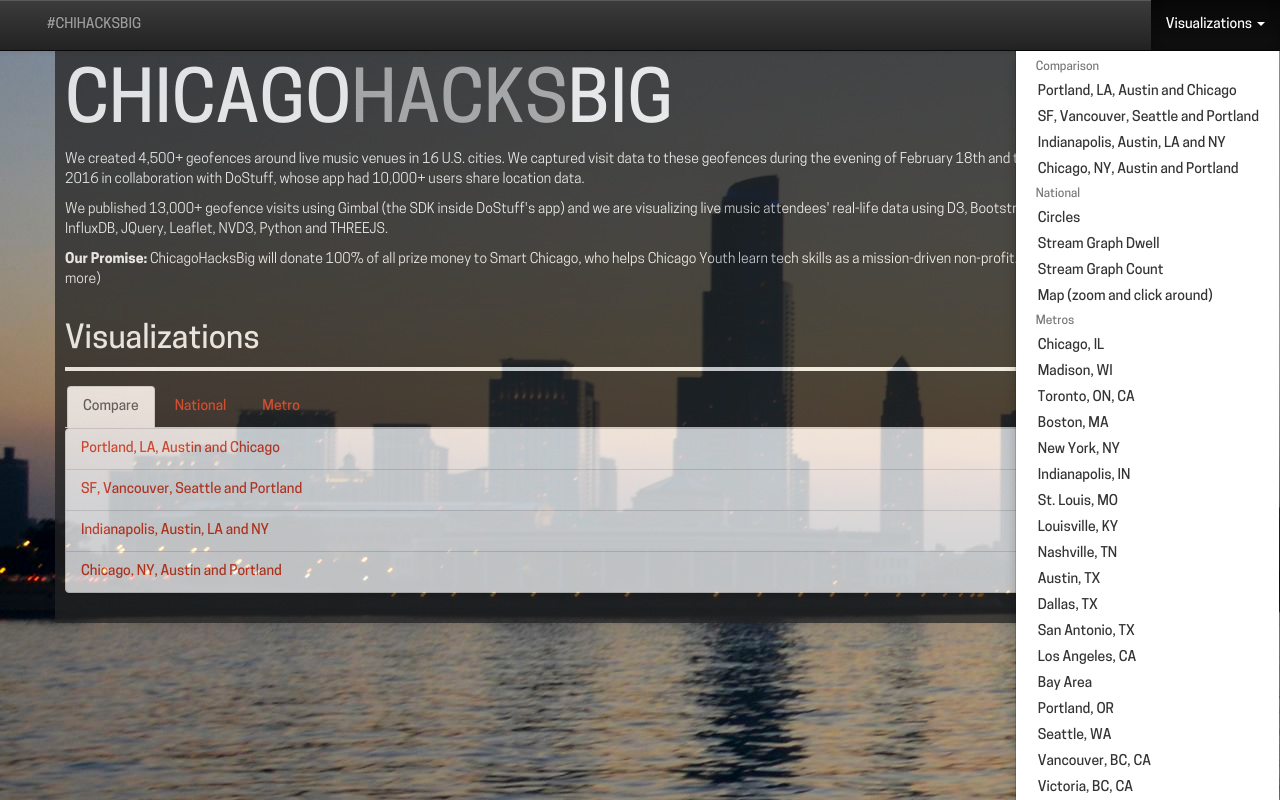
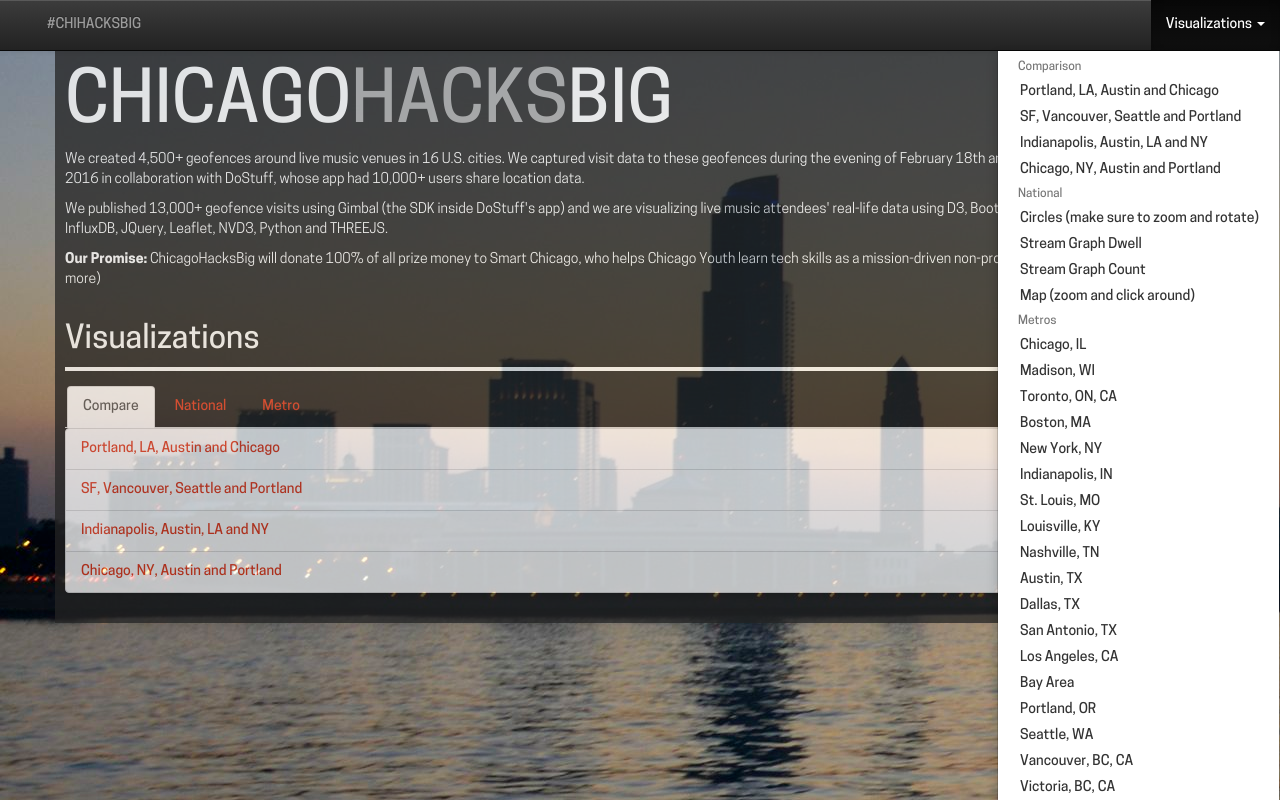
Before and after one commit to NationalAssociationOfRealtors/ChicagoHacksBig, a Flask app: page / in a window 1280 px wide, after a click on "Visualizations". Run offline with Flask 2, Linux system fonts and the light colour scheme; data that the repository does not hold is empty; some libraries are stand-ins or nearby versions.

Commit message:
adds description to circles

```diff
--- a/hack/views/templates/base.html
+++ b/hack/views/templates/base.html
@@ -180,7 +180,7 @@
 								<li><a href="{{url_for('.mapmulitplemetrosightings', metro_ids='10,30,1,42')}}">Indianapolis, Austin, LA and NY</a></li>
 								<li><a href="{{url_for('.mapmulitplemetrosightings', metro_ids='19,1,10,3')}}">Chicago, NY, Austin and Portland</a></li>
 								<li class="dropdown-header">National</li>
-								<li><a href="{{url_for('.circles')}}">Circles</a></li>
+								<li><a href="{{url_for('.circles')}}">Circles (make sure to zoom and rotate)</a></li>
 								<li><a href="{{url_for('.streamgraph')}}">Stream Graph Dwell</a></li>
 								<li><a href="{{url_for('.streamgraphcount')}}">Stream Graph Count</a></li>
 								<li><a href="{{url_for('.map')}}">Map (zoom and click around)</a></li>
--- a/hack/views/templates/intro.html
+++ b/hack/views/templates/intro.html
@@ -193,7 +193,7 @@ h4.special{
 					</div>
 					<div role="tabpanel" class="tab-pane fade" id="national">
 						<ul class="list-group">
-							<li class="list-group-item"><a href="{{url_for('.circles')}}">Circles</a></li>
+							<li class="list-group-item"><a href="{{url_for('.circles')}}">Circles (make sure to zoom and rotate)</a></li>
 							<li class="list-group-item"><a href="{{url_for('.streamgraph')}}">Stream Graph Dwell</a></li>
 							<li class="list-group-item"><a href="{{url_for('.streamgraphcount')}}">Stream Graph Count</a></li>
 							<li class="list-group-item"><a href="{{url_for('.map')}}">Map (zoom and click around)</a></li>
```
